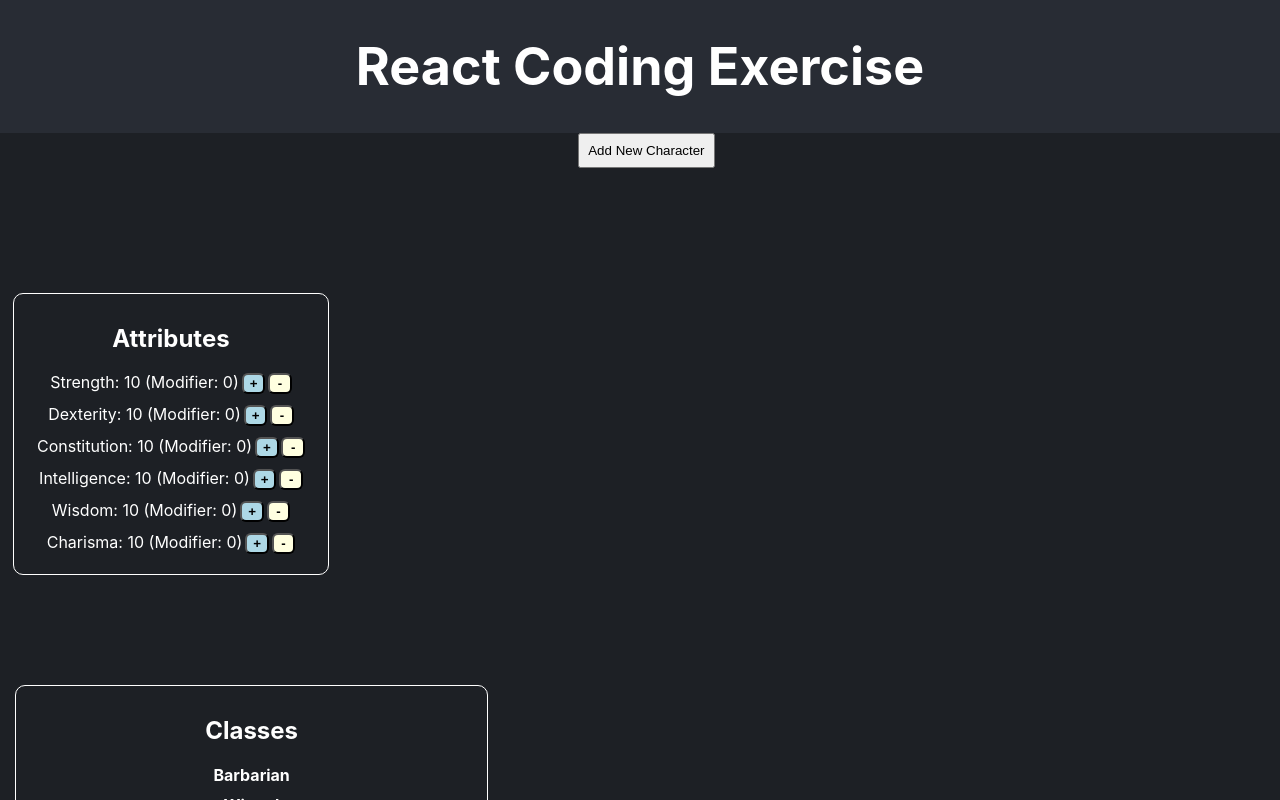
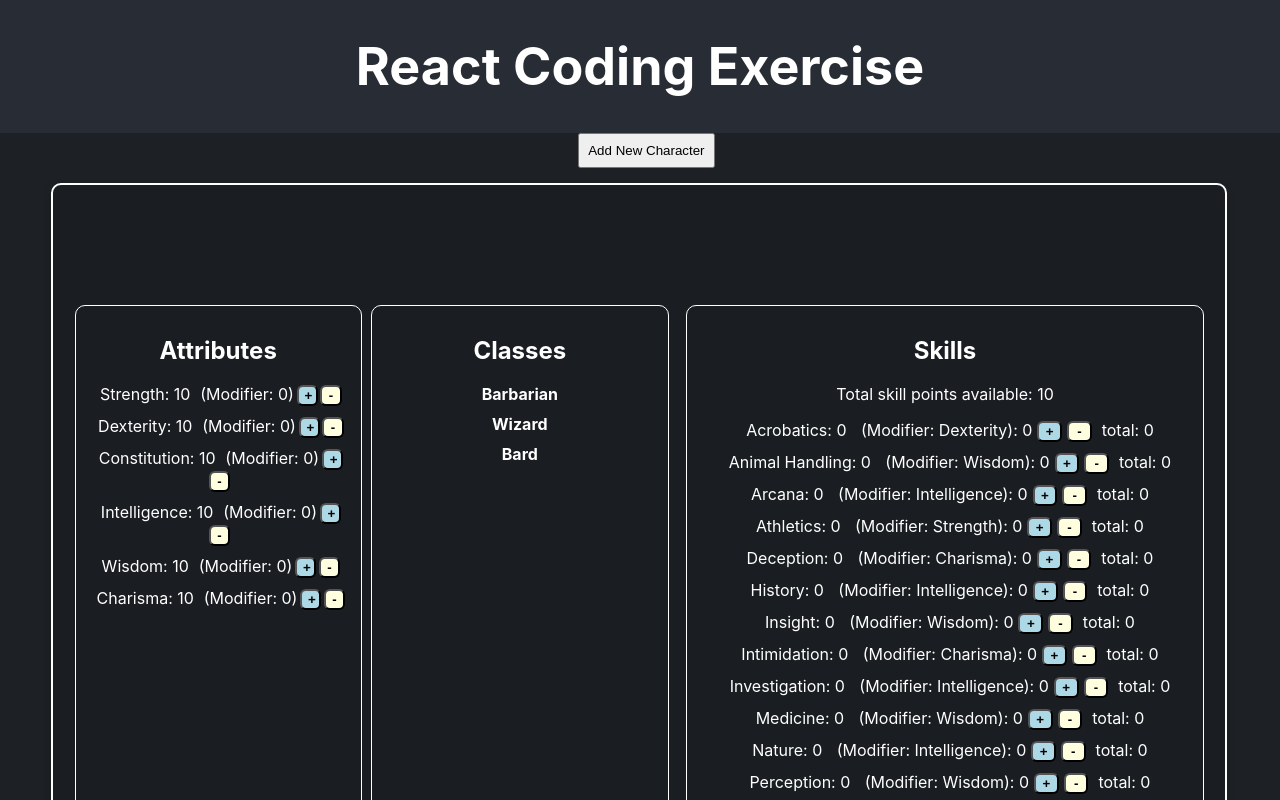
Before and after one commit to tejubhokare/recruiting-webapp-character, a React (Create React App) app: page / in a window 1280 px wide. Both pictures are taken after a click on the button "Add New Character". Shown: the top 800 px of the page. Built offline with nearby package versions, Linux system fonts and the light colour scheme.

Commit message:
Requirement 5 : Implemented Skills

```diff
--- a/src/components/Character.jsx
+++ b/src/components/Character.jsx
@@ -1,10 +1,13 @@
 import AttributeList from './AttributeList';
 import ClassList from './ClassList';
+import SkillList from './SkillList';
+import '../styles/Character.css';
 const Character = ({ character }) => {
     return (
-        <div>
+        <div className='mainDivChar'>
             <AttributeList characterId={character.id} />
             <ClassList characterId={character.id} />
+            <SkillList characterId={character.id} />
         </div>
     );
 };
--- /dev/null
+++ b/src/components/SkillList.jsx
@@ -0,0 +1,37 @@
+import React, { useContext } from 'react';
+import '../styles/SkillList.css';
+import { CharacterContext } from '../contexts/CharacterContext';
+
+const SkillList = ({ characterId }) => {
+    const { characters, incrementSkill, decrementSkill } = useContext(CharacterContext);
+    const character = characters.find(char => char.id === characterId);
+
+    if (!character) {
+        return null;
+    }
+
+    const totalSkillPoints = 10 + (4 * character.modifiers['Intelligence']);
+
+    return (
+        <div className='mainDivSkill'>
+            <h1>Skills</h1>
+            <p>Total skill points available: {totalSkillPoints}</p>
+            {Object.keys(character.skills).map((skill) => {
+                const skillObj = character.skills[skill];
+                return (
+                    < div key={skill} style={{ marginBottom: '10px' }}>
+                        <span>{skill}: {character.skills[skill].value}</span>
+                        <span> (Modifier: {skillObj.attributeModifier}): {character.modifiers[skillObj.attributeModifier]}</span>
+                        <button className='buttonIncrement' onClick={() => incrementSkill(character.id, skill)}>+</button>
+                        <button className='buttonDecrement' onClick={() => decrementSkill(character.id, skill)}>-</button>
+                        <span >total: {skillObj.value + character.modifiers[skillObj.attributeModifier]}</span>
+                    </div>
+                )
+
+            })
+            }
+        </div >
+    );
+};
+
+export default SkillList;
--- a/src/contexts/CharacterContext.jsx
+++ b/src/contexts/CharacterContext.jsx
@@ -1,5 +1,5 @@
 import React, { createContext, useState } from 'react';
-import { ATTRIBUTE_LIST, CLASS_LIST } from '../consts';
+import { ATTRIBUTE_LIST, CLASS_LIST, SKILL_LIST } from '../consts';
 
 const CharacterContext = createContext();
 
@@ -7,6 +7,14 @@ const CharacterProvider = ({ children }) => {
 
     const initialAttributes = ATTRIBUTE_LIST.reduce((acc, attr) => {
         acc[attr] = 10;
+        return acc;
+    }, {});
+
+    const initialSkills = SKILL_LIST.reduce((acc, skl) => {
+        acc[skl.name] = {
+            value: 0,
+            attributeModifier: skl.attributeModifier,
+        };
         return acc;
     }, {});
 
@@ -20,6 +28,7 @@ const CharacterProvider = ({ children }) => {
             acc[attr] = Math.floor((initialAttributes[attr] - 10) / 2);
             return acc;
         }, {}),
+        skills: initialSkills,
     });
 
     const addCharacter = () => {
@@ -83,6 +92,39 @@ const CharacterProvider = ({ children }) => {
         );
     };
 
+    const incrementSkill = (id, skill) => {
+        const characterToUpdate = characters.find(char => char.id === id);
+        let total = Object.values(characterToUpdate.skills).reduce((acc, skl) => acc + skl.value, 0);
+        const TotalSkill = 10 + (4 * characterToUpdate.modifiers['Intelligence']);
+
+        if (total >= TotalSkill) {
+            alert("You need more skill points! Upgrade intelligence to get more");
+            return
+        }
+
+        setCharacters(prevCharacters =>
+            prevCharacters.map(char => {
+                if (char.id === id) {
+
+                    const newSkills = { ...char.skills, [skill]: { ...char.skills[skill], value: char.skills[skill].value + 1 } };
+                    return { ...char, skills: newSkills };
+                }
+                return char;
+            })
+        );
+    };
+
+    const decrementSkill = (id, skill) => {
+        setCharacters(prevCharacters =>
+            prevCharacters.map(char => {
+                if (char.id === id) {
+                    const newSkills = { ...char.skills, [skill]: { ...char.skills[skill], value: char.skills[skill].value - 1 } };
+                    return { ...char, skills: newSkills };
+                }
+                return char;
+            })
+        );
+    };
     return (
         <CharacterContext.Provider
             value={{
@@ -91,6 +133,8 @@ const CharacterProvider = ({ children }) => {
                 incrementAttribute,
                 decrementAttribute,
                 displayClass,
+                incrementSkill,
+                decrementSkill,
             }}
         >
             {children}
--- /dev/null
+++ b/src/styles/Character.css
@@ -0,0 +1,12 @@
+.mainDivChar {
+    display: flex;
+    flex-direction: row;
+    border: 2px solid;
+    box-shadow: 0 4px 8px rgba(0, 0, 0, 0.2);
+    background-color: rgba(0, 0, 0, 0.1);
+    border-radius: 10px;
+    width: 90%;
+    padding: 10px;
+    margin-bottom: 20px;
+    margin-left: 4%
+}
--- /dev/null
+++ b/src/styles/SkillList.css
@@ -0,0 +1,31 @@
+.buttonIncrement {
+    width: 5%;
+    margin-left: 1%;
+    font-weight: bold;
+    background-color: lightblue;
+    border-radius: 6px;
+    cursor: pointer
+}
+
+.buttonDecrement {
+    width: 5%;
+    margin-left: 1%;
+    font-weight: bold;
+    background-color: lightyellow;
+    border-radius: 6px;
+    cursor: pointer
+}
+
+span {
+    margin-left: 2%;
+}
+
+.mainDivSkill {
+    margin-top: 110px;
+    border: 1px solid;
+    border-radius: 10px;
+    padding: 10px;
+    width: 43%;
+    margin-right: 1%;
+    margin-left: 1%
+}
```
